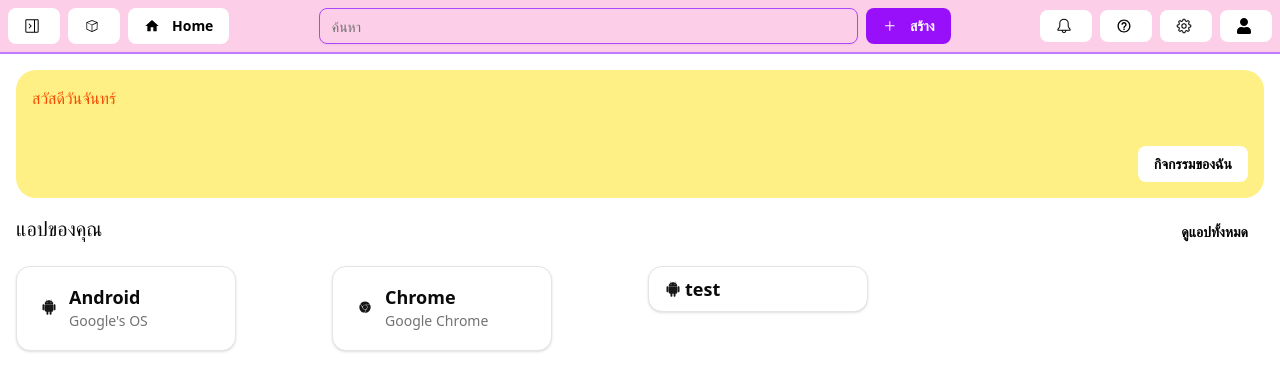
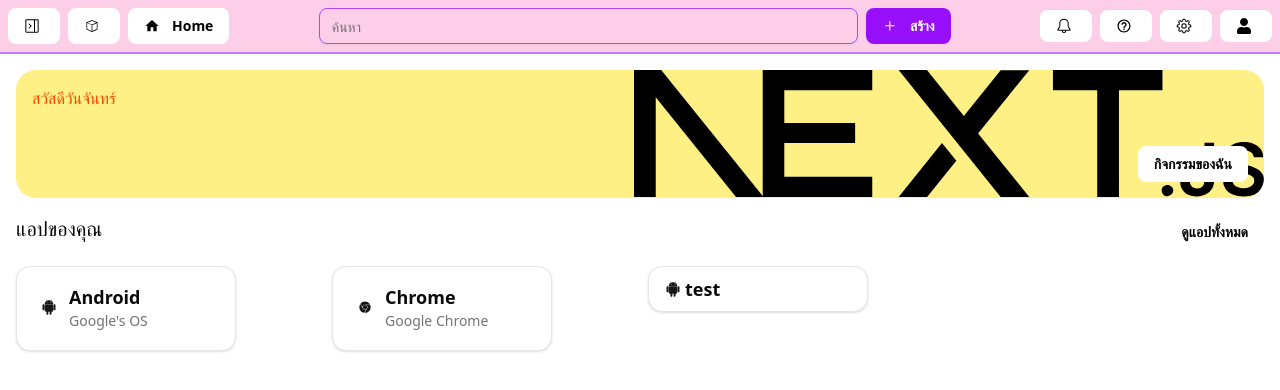
Before and after one commit to Moon2548/web-practice, a Next.js app: page /home in a window 1280 px wide. Shown: the top 390 px of the page. Built offline with nearby package versions, Linux system fonts and the light colour scheme.

Commit message:
feat: add background image to header in Home component for enhanced visual appeal

```diff
--- a/src/app/home/page.tsx
+++ b/src/app/home/page.tsx
@@ -18,7 +18,7 @@ export default function Home() {
 
     return (
         <div className="max-w-full overflow-hidden"> {/* ป้องกัน overflow */}
-            <div className="relative bg-yellow-200 m-4 h-[128px] p-4 rounded-[20px]">
+            <div className="relative bg-yellow-200 m-4 h-[128px] p-4 rounded-[20px] bg-[url('/next.svg')] bg-right bg-no-repeat">
                 <div className="text-[16px] text-orange-600">สวัสดีวันจันทร์</div>
                 <MainButton classname="absolute right-0 bottom-0 m-4" label="กิจกรรมของฉัน" />
             </div>
```
